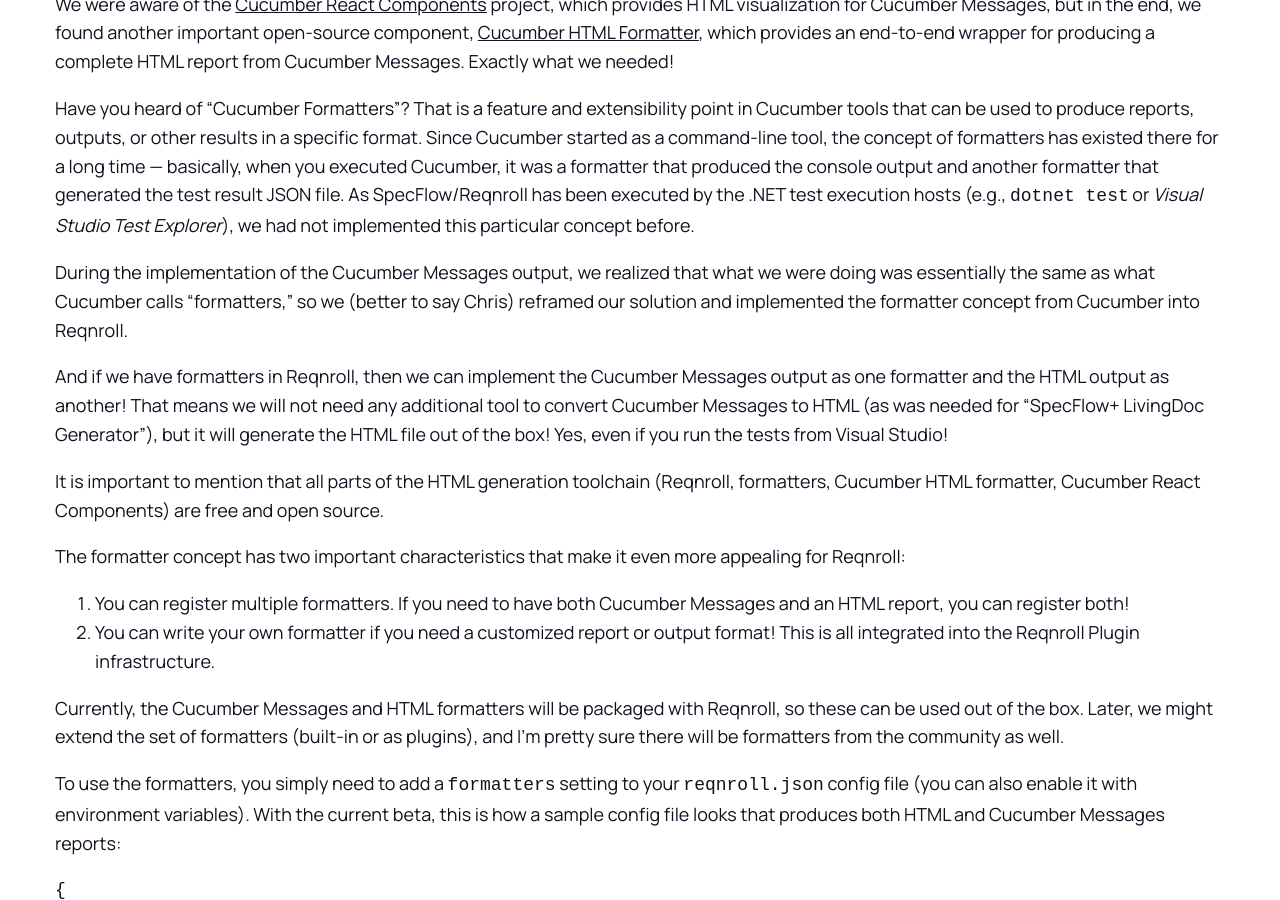
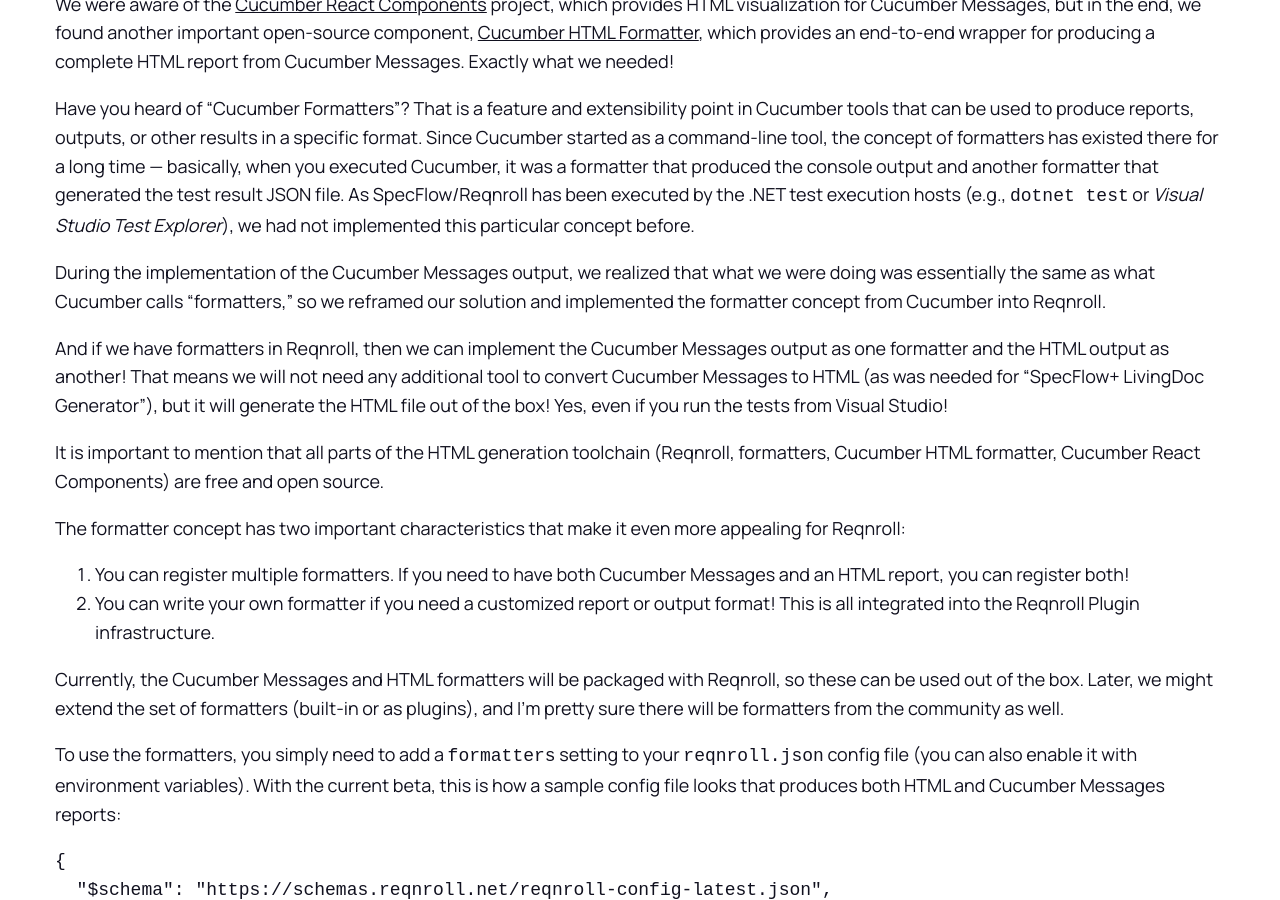
Before and after one commit to reqnroll/reqnroll.github.io, a Jekyll site: the page built from _posts/2025-06-09-roadmap-update-html-report.md, in a window 1280 px wide and 900 px high, scrolled down 2526 px. Built offline with Jekyll 4.4.1, drawn with Linux system fonts in a browser that asks for light colours; comment, search, counter and statistics services are not loaded.

Commit message:
Update _posts/2025-06-09-roadmap-update-html-report.md
Co-authored-by: Chris Rudolphi <1702962+clrudolphi@users.noreply.github.com>

```diff
--- a/_posts/2025-06-09-roadmap-update-html-report.md
+++ b/_posts/2025-06-09-roadmap-update-html-report.md
@@ -42,7 +42,7 @@
 
 Have you heard of "Cucumber Formatters"? That is a feature and extensibility point in Cucumber tools that can be used to produce reports, outputs, or other results in a specific format. Since Cucumber started as a command-line tool, the concept of formatters has existed there for a long time — basically, when you executed Cucumber, it was a formatter that produced the console output and another formatter that generated the test result JSON file. As SpecFlow/Reqnroll has been executed by the .NET test execution hosts (e.g., `dotnet test` or *Visual Studio Test Explorer*), we had not implemented this particular concept before.
 
-During the implementation of the Cucumber Messages output, we realized that what we were doing was essentially the same as what Cucumber calls "formatters," so we (better to say Chris) reframed our solution and implemented the formatter concept from Cucumber into Reqnroll.
+During the implementation of the Cucumber Messages output, we realized that what we were doing was essentially the same as what Cucumber calls "formatters," so we reframed our solution and implemented the formatter concept from Cucumber into Reqnroll.
 
 And if we have formatters in Reqnroll, then we can implement the Cucumber Messages output as one formatter and the HTML output as another! That means we will not need any additional tool to convert Cucumber Messages to HTML (as was needed for "SpecFlow+ LivingDoc Generator"), but it will generate the HTML file out of the box! Yes, even if you run the tests from Visual Studio!
 
```
